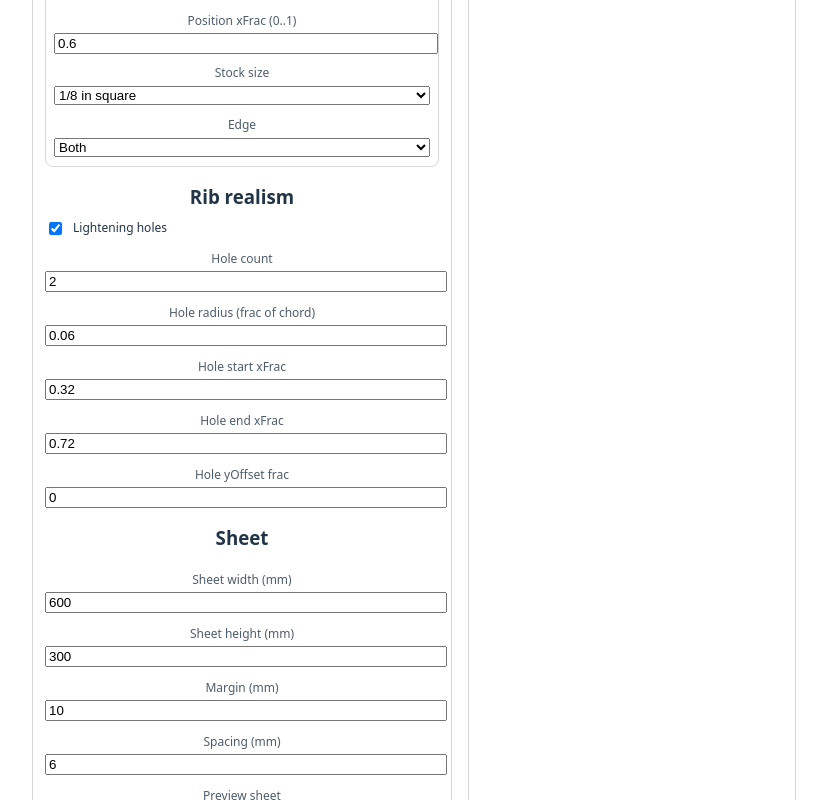
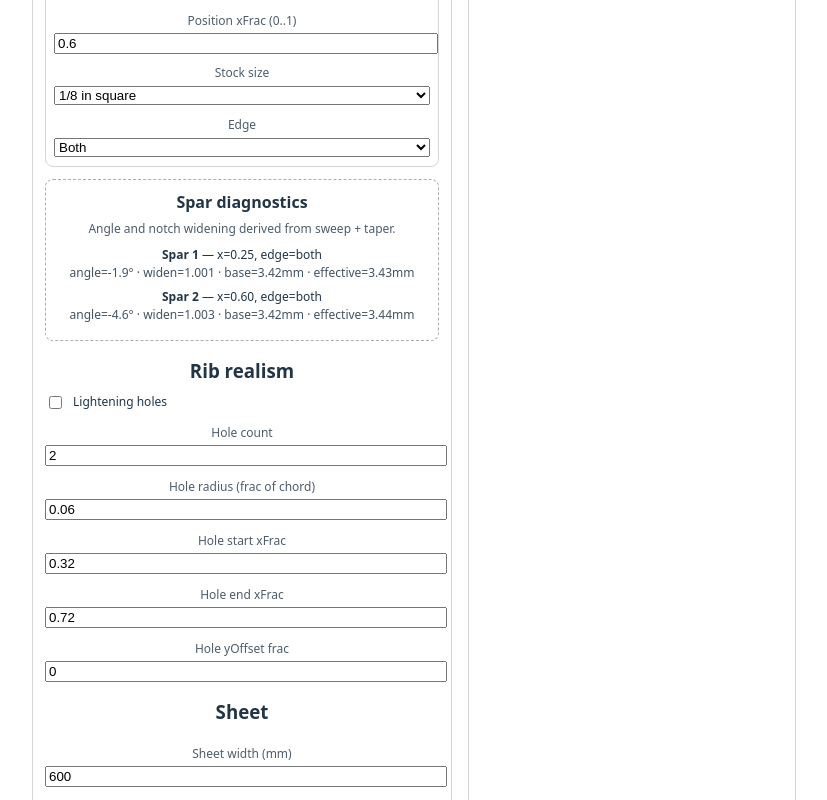
Before and after one commit to Techabilly/luftmach-web, a React (Vite) app: page / in a window 1280 px wide. Shown: the part 1082-1882 px from the top of the page, without its empty margins (226-1053 px from the left). Built offline with nearby package versions, Linux system fonts and the light colour scheme.

Commit message:
feat(plan): spar labels + add spar diagnostics; default lightening holes off

```diff
--- a/src/App.tsx
+++ b/src/App.tsx
@@ -34,7 +34,7 @@ const defaultSpec: WingSpecV1 = {
 
   ribFeatures: {
     lighteningHoles: {
-      enabled: true,
+      enabled: false, // ✅ default OFF (your request)
       count: 2,
       radiusFrac: 0.06,
       xStartFrac: 0.32,
@@ -126,6 +126,35 @@ export default function App() {
 
   const selectedSheetCount = sheetSvgs.length;
 
+  const sparDiagnostics = useMemo(() => {
+    const halfSpan = spec.span / 2;
+    const dChordDy = (spec.tipChord - spec.rootChord) / halfSpan;
+    const dXLEdy = spec.sweepLE / halfSpan;
+
+    return spec.spars.map((s, i) => {
+      const dxdy = dXLEdy + s.xFrac * dChordDy;
+      const angleRad = Math.atan(dxdy);
+      const angleDeg = (angleRad * 180) / Math.PI;
+
+      const cos = Math.cos(angleRad);
+      const widen = 1 / Math.max(0.2, cos);
+
+      const base = s.stockSize + spec.slotClearance;
+      const effective = base * widen;
+
+      return {
+        i,
+        xFrac: s.xFrac,
+        edge: s.edge,
+        stockSize: s.stockSize,
+        base,
+        angleDeg,
+        widen,
+        effective,
+      };
+    });
+  }, [spec]);
+
   return (
     <div style={{ display: "grid", gridTemplateColumns: "420px 1fr", gap: 16, padding: 16 }}>
       <div style={{ border: "1px solid #3333", borderRadius: 10, padding: 12 }}>
@@ -156,11 +185,8 @@ export default function App() {
           <input
             value={nacaInput}
             onChange={(e) => {
-              const raw = e.target.value;
-              const cleaned = raw.replace(/[^\d]/g, "").slice(0, 4);
+              const cleaned = e.target.value.replace(/[^\d]/g, "").slice(0, 4);
               setNacaInput(cleaned);
-
-              // Only update spec when valid
               if (/^\d{4}$/.test(cleaned)) {
                 setSpec((s) => ({ ...s, airfoil: { ...s.airfoil, code: cleaned } }));
               }
@@ -260,6 +286,25 @@ export default function App() {
             </div>
           </div>
         ))}
+
+        <div style={{ marginTop: 12, border: "1px dashed #3336", borderRadius: 8, padding: 10 }}>
+          <div style={{ fontWeight: 600, marginBottom: 6 }}>Spar diagnostics</div>
+          <div style={{ fontSize: 12, opacity: 0.8 }}>
+            Angle and notch widening derived from sweep + taper.
+          </div>
+          <div style={{ marginTop: 8, fontSize: 12 }}>
+            {sparDiagnostics.map((d) => (
+              <div key={d.i} style={{ marginBottom: 6 }}>
+                <div>
+                  <strong>Spar {d.i + 1}</strong> — x={d.xFrac.toFixed(2)}, edge={d.edge}
+                </div>
+                <div style={{ opacity: 0.85 }}>
+                  angle={d.angleDeg.toFixed(1)}° · widen={d.widen.toFixed(3)} · base={(d.base).toFixed(2)}mm · effective={(d.effective).toFixed(2)}mm
+                </div>
+              </div>
+            ))}
+          </div>
+        </div>
 
         <h3 style={{ marginTop: 16, marginBottom: 8 }}>Rib realism</h3>
 
@@ -438,7 +483,6 @@ function presetMm(val: string): number {
   if (val === "1/16") return (1 / 16) * 25.4;
   if (val === "1/8") return (1 / 8) * 25.4;
   if (val === "1/4") return (1 / 4) * 25.4;
-  // custom selection leaves current; caller uses custom input
   return (1 / 8) * 25.4;
 }
 
--- a/src/core/export/planSvg.ts
+++ b/src/core/export/planSvg.ts
@@ -14,8 +14,7 @@ export function wingPlanToSvg(wing: WingArtifactsV1, opts: PlanOptions): string
   const root = wing.spec.rootChord;
   const tip = wing.spec.tipChord;
 
-  // Simple trapezoid planform (sweepLE is included)
-  // LE at centerline is x=0. LE at tip is x=sweepLE.
+  // Trapezoid planform including sweepLE (LE at tip is shifted by sweepLE)
   const left = [
     { x: 0, y: 0 },
     { x: root, y: 0 },
@@ -34,30 +33,47 @@ export function wingPlanToSvg(wing: WingArtifactsV1, opts: PlanOptions): string
   const guides: string[] = [];
   const engrave: string[] = [];
 
+  // Planform outlines (GUIDES)
   guides.push(`<path d="${pathD(left, dx, dy)}" />`);
   guides.push(`<path d="${pathD(right, dx, dy)}" />`);
 
+  // Centerline (GUIDES)
+  guides.push(`<line x1="${dx}" y1="${dy}" x2="${dx + root}" y2="${dy}" />`);
+
+  // Rib stations (GUIDES)
   if (opts.showRibStations) {
     for (const rib of wing.ribs) {
       const y = rib.stationY;
+      // station line across root chord for readability
       guides.push(`<line x1="${0 + dx}" y1="${y + dy}" x2="${root + dx}" y2="${y + dy}" />`);
       guides.push(`<line x1="${0 + dx}" y1="${-y + dy}" x2="${root + dx}" y2="${-y + dy}" />`);
     }
   }
 
+  // Spar lines (GUIDES) + labels (ENGRAVE)
   if (opts.showSparLines) {
-    // Draw spar lines as guides based on xFrac * chord plus sweep of LE
+    const dChordDy = (tip - root) / halfSpan;
+    const dXLEdy = wing.spec.sweepLE / halfSpan;
+
     for (let i = 0; i < wing.spec.spars.length; i++) {
       const s = wing.spec.spars[i];
 
       const xRoot = 0 + s.xFrac * root;
       const xTip = wing.spec.sweepLE + s.xFrac * tip;
 
+      // draw actual spar line from root to tip on both panels
       guides.push(`<line x1="${xRoot + dx}" y1="${0 + dy}" x2="${xTip + dx}" y2="${halfSpan + dy}" />`);
       guides.push(`<line x1="${xRoot + dx}" y1="${0 + dy}" x2="${xTip + dx}" y2="${-halfSpan + dy}" />`);
 
       if (opts.showLabels) {
-        engrave.push(`<text x="${xRoot + dx + 2}" y="${dy + 12}" font-size="10">spar ${i + 1}</text>`);
+        const dxdy = dXLEdy + s.xFrac * dChordDy;
+        const angleDeg = (Math.atan(dxdy) * 180) / Math.PI;
+
+        // label near root, offset slightly up so it’s readable
+        const label = `spar ${i + 1}  x=${s.xFrac.toFixed(2)}  size=${fmt(wing.spec.units, s.stockSize)}  edge=${s.edge}  ang=${angleDeg.toFixed(1)}°`;
+        engrave.push(
+          `<text x="${xRoot + dx + 2}" y="${dy + 14 + i * 12}" font-size="10">${escapeXml(label)}</text>`
+        );
       }
     }
   }
@@ -98,3 +114,17 @@ function bounds(poly: Array<{ x: number; y: number }>) {
   if (!isFinite(minX)) return { minX: 0, minY: 0, maxX: 0, maxY: 0 };
   return { minX, minY, maxX, maxY };
 }
+
+function fmt(units: "mm" | "in", v: number) {
+  if (units === "in") return `${v.toFixed(3)} in`;
+  return `${v.toFixed(2)} mm`;
+}
+
+function escapeXml(s: string) {
+  return s
+    .replaceAll("&", "&amp;")
+    .replaceAll("<", "&lt;")
+    .replaceAll(">", "&gt;")
+    .replaceAll('"', "&quot;")
+    .replaceAll("'", "&apos;");
+}
```
